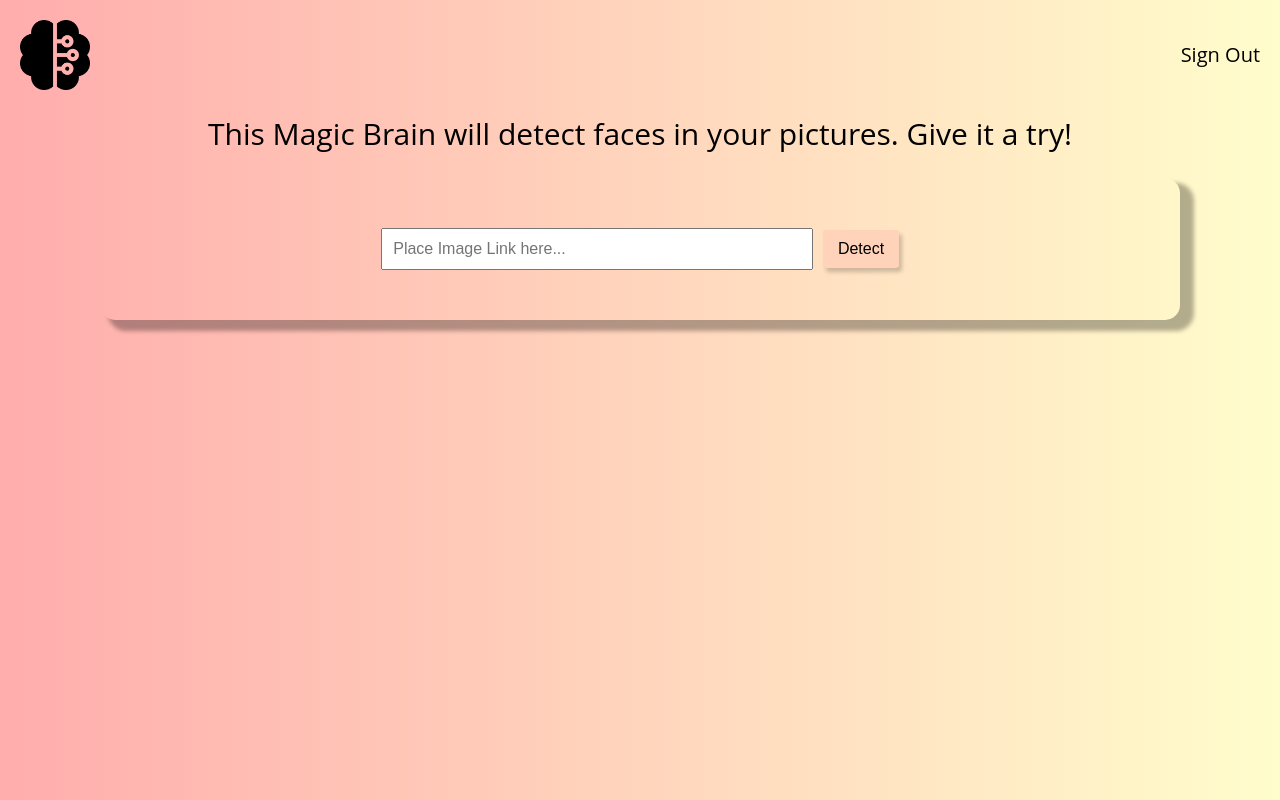
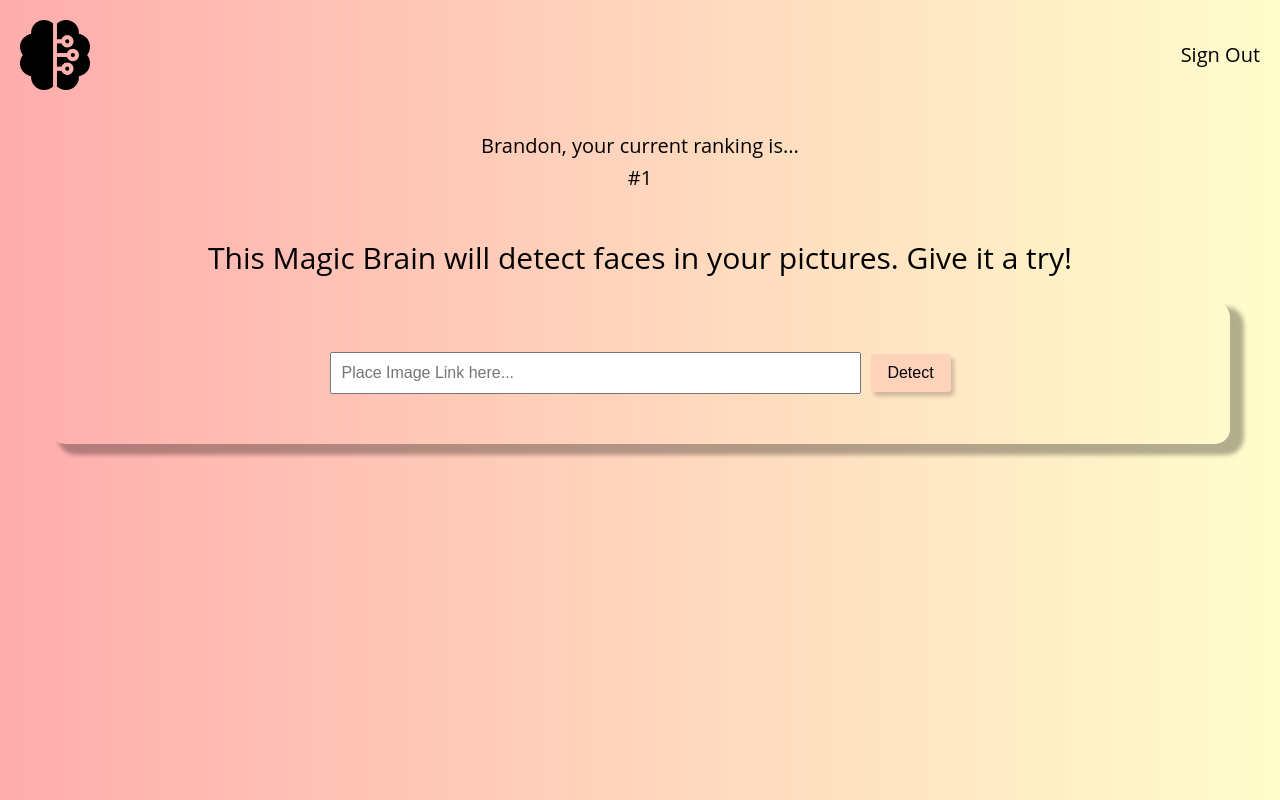
Before and after one commit to Sanda2399/SmartBrain-Facial-Recogition-Application, a React (Create React App) app: page / in a window 1280 px wide. Built offline with nearby package versions, Linux system fonts and the light colour scheme.

Commit message:
Created Ranking Component

```diff
--- a/package.json
+++ b/package.json
@@ -10,6 +10,7 @@
     "react-dom": "^17.0.2",
     "react-parallax-tilt": "^1.5.74",
     "react-scripts": "4.0.3",
+    "react-tsparticles": "^1.37.3",
     "web-vitals": "^1.1.2"
   },
   "scripts": {
--- a/src/App.js
+++ b/src/App.js
@@ -1,14 +1,19 @@
 import './App.css';
 import ImageLinkForm from './Components/ImageLinkForm/imagelinkform';
 import Navigation from './Components/Navigation/navigation';
+import Ranking from './Components/Ranking/ranking';
+import React from 'react';
 
-function App() {
+
+class App extends React.Component {
+  render() {
     return (
       <div className="App">
         <Navigation />
+        <Ranking />
         <ImageLinkForm />
       </div>
     );
   }
-
+}
 export default App;
--- a/src/Components/ImageLinkForm/imagelinkform.css
+++ b/src/Components/ImageLinkForm/imagelinkform.css
@@ -9,7 +9,7 @@
 }
 
 .ILF_submission-area {
-    margin: 0rem 10rem;
+    margin: 0rem 5rem;
     padding: 5rem 0;
     box-shadow: 11px 8px 4px 3px rgb(0 0 0 / 30%);
     border-radius: 15px;
@@ -17,14 +17,14 @@
 
 .ILF_input-box {
     font-size: 1.6rem;
-    width: 40%;
+    width: 45%;
     padding: 1rem;
     margin-right: 1rem;
 }
 
 .ILF_detect-button {
     text-align: center;
-    width: 7%;
+    width: 8rem;
     padding: 1rem;
     background-color: #ffd2ba;
     border: 1px none;
@@ -47,12 +47,12 @@
     position: absolute;
     opacity: 0;
     top: 0;
-    right: -20px;
+    right: -2rem;
     transition: 0.5s;
 }
 
 .ILF_detect-button:hover span {
-    padding-right: 18px;
+    padding-right: 1.8rem;
 }
 
 .ILF_detect-button:hover span:after {
--- /dev/null
+++ b/src/Components/Ranking/ranking.css
@@ -0,0 +1,3 @@
+.Ranking_container {
+    margin: 4rem;
+}
--- /dev/null
+++ b/src/Components/Ranking/ranking.js
@@ -0,0 +1,16 @@
+import React from 'react';
+import './ranking.css';
+
+const Ranking = () => {
+    return (
+        <div className="Ranking_container">
+            <div className="Ranking_message">
+                <span>Brandon, your current ranking is...</span>
+            </div>
+            <div className="Ranking_rank">
+                <span>#1</span>
+            </div>
+        </div>
+    )
+}
+export default Ranking;
```
Also changed, not shown: 1 other file (tests, documents, lock files or other folders). Lines whose indentation alone changed are shown as unchanged.
